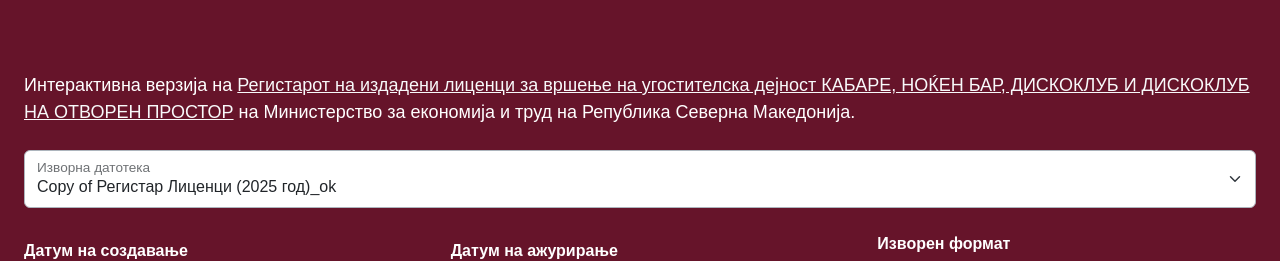
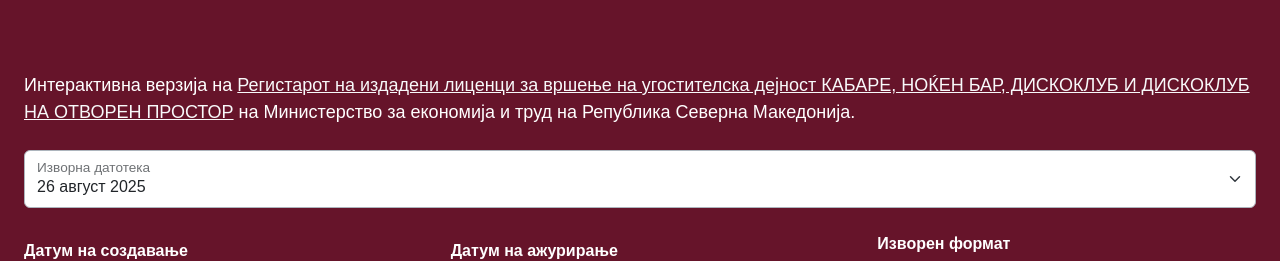
Before and after one commit to gocemitevski/registar-licenci-ugostitelska-dejnost, a React (Vite) app: page / in a window 1280 px wide. Shown: the top 261 px of the page. Built offline with nearby package versions, Linux system fonts and the light colour scheme; no server answers; a web font is replaced by a local one.

Commit message:
Refine registry selector order and naming

```diff
--- a/src/components/Header.jsx
+++ b/src/components/Header.jsx
@@ -45,18 +45,23 @@
                 <div className="mb-4">
                   <div class="form-floating">
                     <select
-                    id="datoteka"
+                      id="datoteka"
                       className="form-select"
                       onChange={(e) => setFile(e.target.value)}
                       value={file}
                     >
                       <option
+                        value={`registar-n-izdadeni-licenci-za-vrsenje-na-ugostitelska-dejnost-kabare-nokjen-bar-diskoklub-i-diskoklub-na-otvoren-prostor-file-6grd.xlsx`}
+                      >
+                        26 август 2025
+                      </option>
+                      <option value={`Регистар Лиценци (2025 год)_290725.xlsx`}>
+                        30 јули 2025
+                      </option>
+                      <option
                         value={`Copy of Регистар Лиценци (2025 год)_ok.xlsx`}
                       >
-                        Copy of Регистар Лиценци (2025 год)_ok
-                      </option>
-                      <option value={`Регистар Лиценци (2025 год)_290725.xlsx`}>
-                        Регистар Лиценци (2025 год)_290725
+                        30 април 2025
                       </option>
                     </select>
                     <label for="datoteka">Изворна датотека</label>
```
